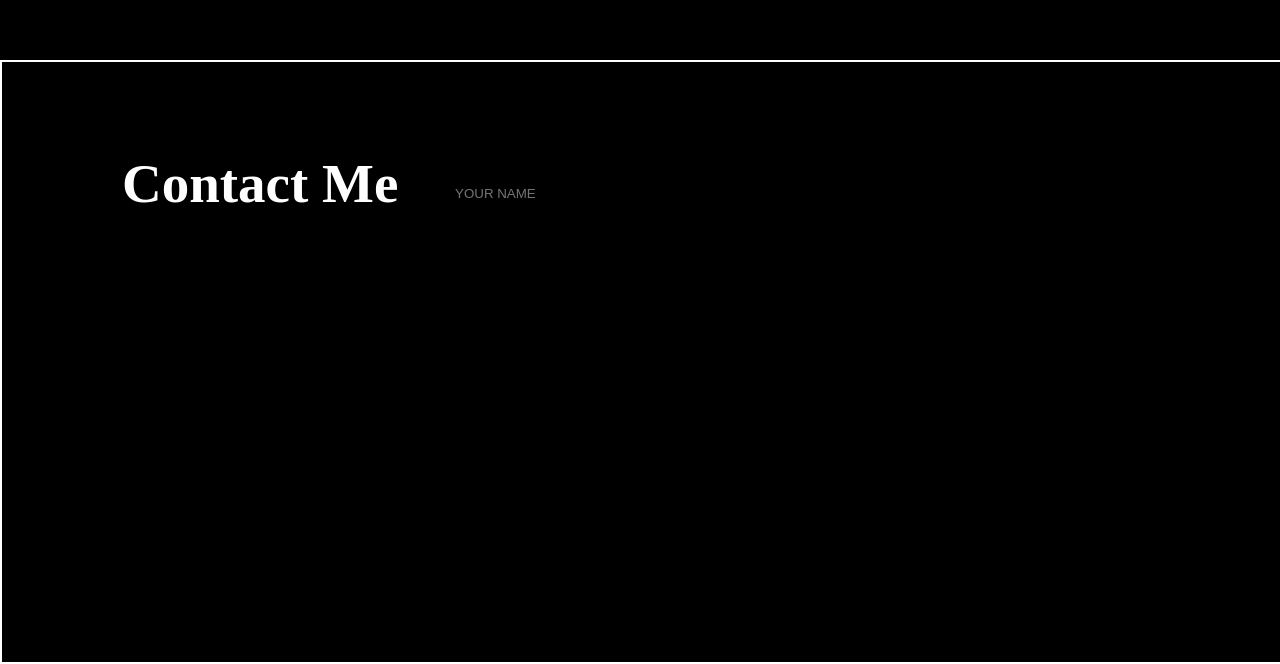
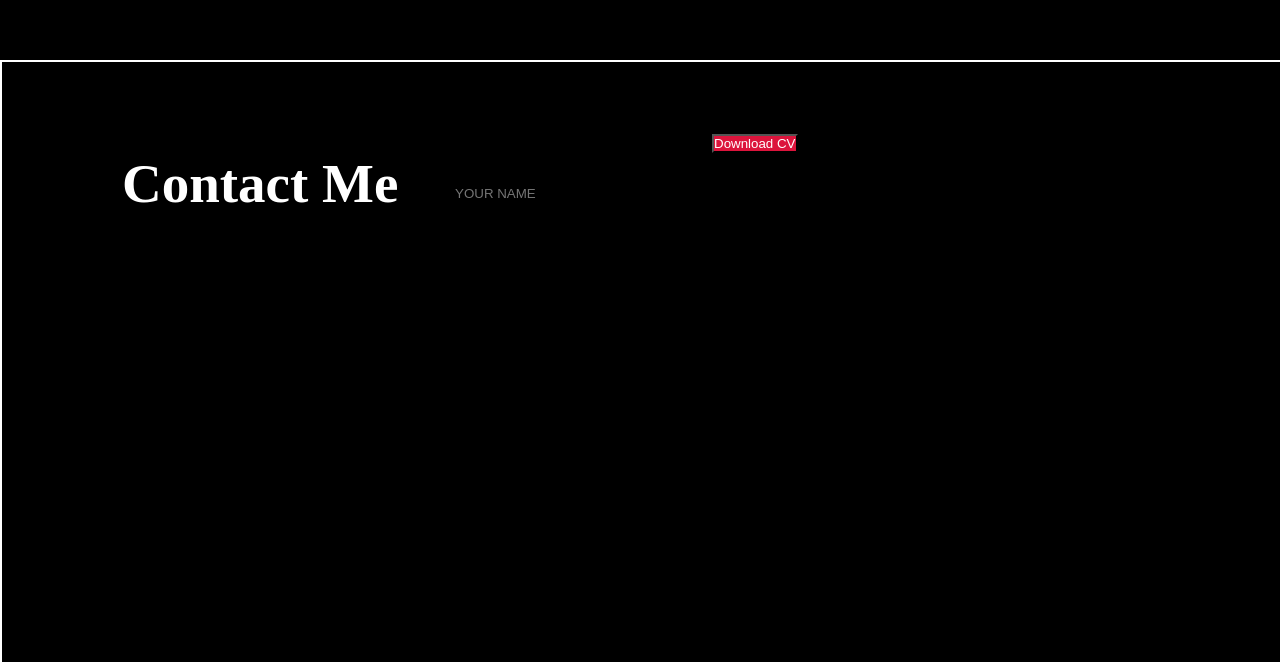
Before and after one commit to Arfat116/Arfats_Portfolio, a plain HTML site: page index.html in a window 1280 px wide. Shown: the part 1840-2504 px from the top of the page. Drawn offline with Linux system fonts and the light colour scheme.

Commit message:
cv feature

```diff
--- a/index.html
+++ b/index.html
@@ -68,6 +68,8 @@
         <!-- <input type="email" id="email" placeholder="YOUR EMAIL">
         <input type="textarea" id="bigmessage" placeholder="YOUR MESSAGE"> -->
 
+        <button id="cvdownload">Download CV</button>
+
     </form>
 </div>
 </body>
--- a/style.css
+++ b/style.css
@@ -158,3 +158,8 @@ color: white;
     border: 3px solid transparent;
 
 }
+
+#cvdownload{
+    background-color: crimson;
+    color: white;
+}
```
